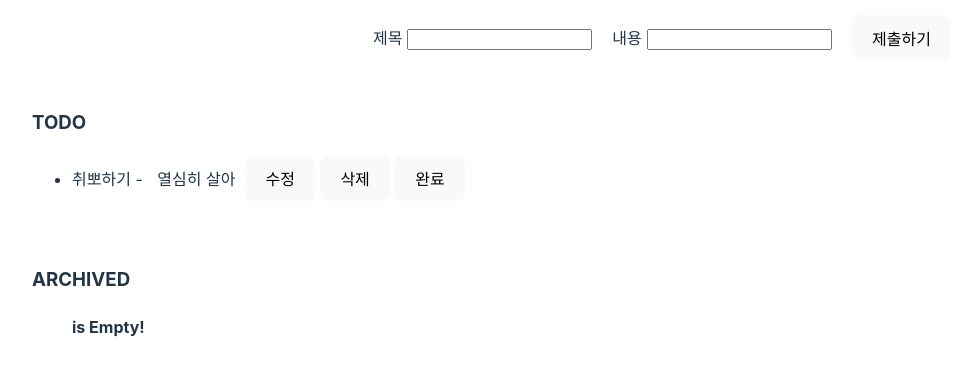
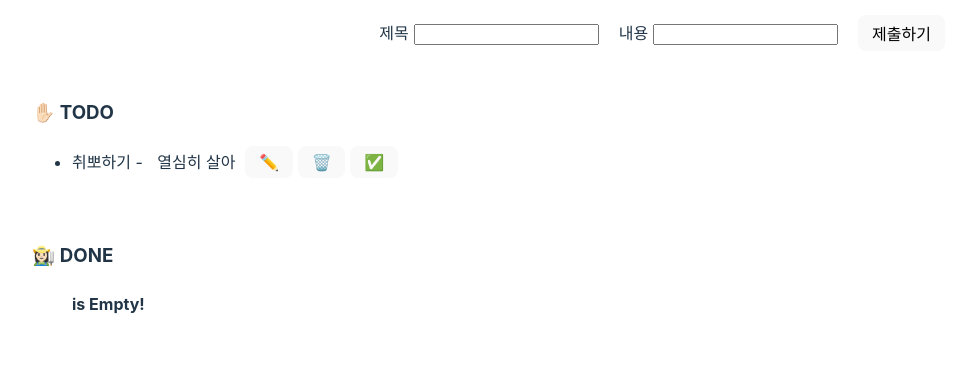
Before and after one commit to kordobby/ttttodolist, a React (Vite) app: page / in a window 1280 px wide. Shown: the top 376 px of the page, without its empty margins (8-968 px from the left). Built offline with nearby package versions, Linux system fonts and the light colour scheme.

Commit message:
style. 버튼 UI 수정

```diff
--- a/src/index.css
+++ b/src/index.css
@@ -39,7 +39,7 @@ h1 {
 button {
   border-radius: 8px;
   border: 1px solid transparent;
-  padding: 0.6em 1.2em;
+  padding: 0.3em 0.8em;
   font-size: 1em;
   font-weight: 500;
   font-family: inherit;
--- a/src/page/todo/component/TodoForm.tsx
+++ b/src/page/todo/component/TodoForm.tsx
@@ -75,4 +75,5 @@ const StForm = styled.form`
   align-items: center;
   gap: 20px;
   padding: 15px 30px;
+  background-color: rgba(255, 255, 255, 0.2);
 `;
--- a/src/page/todo/component/TodoList.tsx
+++ b/src/page/todo/component/TodoList.tsx
@@ -5,7 +5,7 @@ import Loading from './Loading';
 import styled from 'styled-components';
 
 interface TodoListProps {
-  listType: 'active' | 'archived';
+  listType: 'active' | 'done';
 }
 
 function TodoList(props: TodoListProps) {
@@ -17,7 +17,7 @@ function TodoList(props: TodoListProps) {
   const isEmptyList = listData.length === 0;
   return (
     <ListLayout>
-      <h3>{isActiveList ? 'TODO' : 'ARCHIVED'}</h3>
+      <h3>{isActiveList ? '✋🏻 TODO' : '👩🏻‍🌾 DONE'}</h3>
       <Loading loading={loading}>
         <ul>
           {isEmptyList && <h4>is Empty!</h4> }
--- a/src/page/todo/component/TodoListItem.tsx
+++ b/src/page/todo/component/TodoListItem.tsx
@@ -85,11 +85,11 @@ export function TodoListItem(props: TodoListItemProps) {
             <Input.TextField id={'content'} onChange={onChange} defaultValue={initialContent} />
           </Input>
           <Button type="submit" onClick={() => setIsUpdateMode(false)}>
-            취소
+          ↩️
           </Button>
           {isModified && (
             <Button type="submit" disabled={btnDisabled}>
-              저장
+              💾
             </Button>
           )}
         </StForm>
@@ -101,9 +101,9 @@ export function TodoListItem(props: TodoListItemProps) {
       <TodoFormItemBox>
         <span>{initialTitle} - </span>
         <span>{initialContent}</span>
-        <Button onClick={() => setIsUpdateMode(true)}>수정</Button>
-        <Button onClick={onDelete}>삭제</Button>
-        <Button onClick={onToggleDoneState}>{done ? `취소` : `완료`}</Button>
+        {!done && <Button onClick={() => setIsUpdateMode(true)}>✏️</Button>}
+        <Button onClick={onDelete}>🗑️</Button>
+        <Button onClick={onToggleDoneState}>{done ? `❎` : `✅`}</Button>
       </TodoFormItemBox>
     </Loading>
   );
--- a/src/page/todo/index.tsx
+++ b/src/page/todo/index.tsx
@@ -33,7 +33,7 @@ function TodoPage() {
       <TodoContext.Provider value={{ state: todoList, setter: onSetTodoList, loading }}>
         <TodoForm />
         <TodoList listType="active" />
-        <TodoList listType="archived" />
+        <TodoList listType="done" />
       </TodoContext.Provider>
     </UI.Layout>
   );
```
